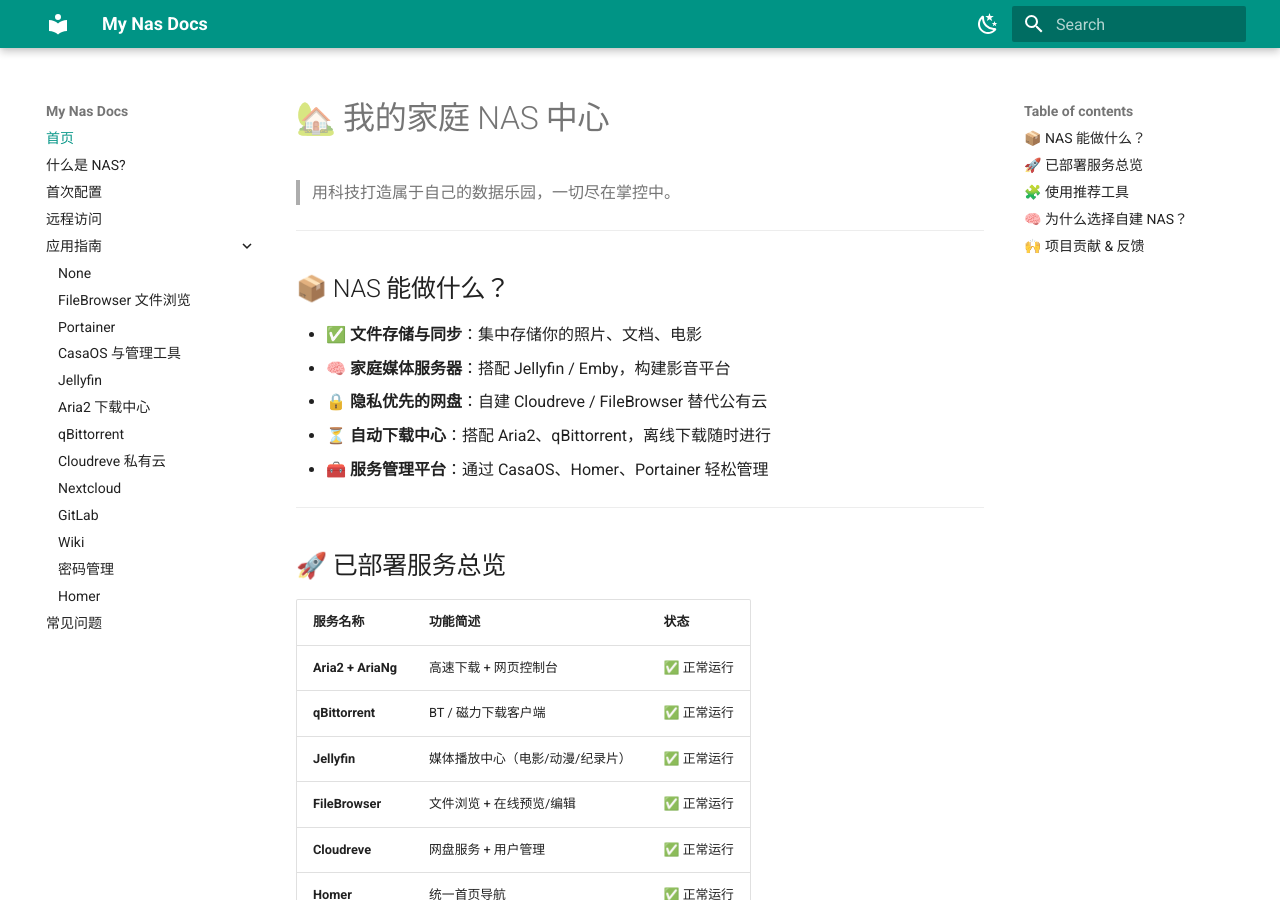
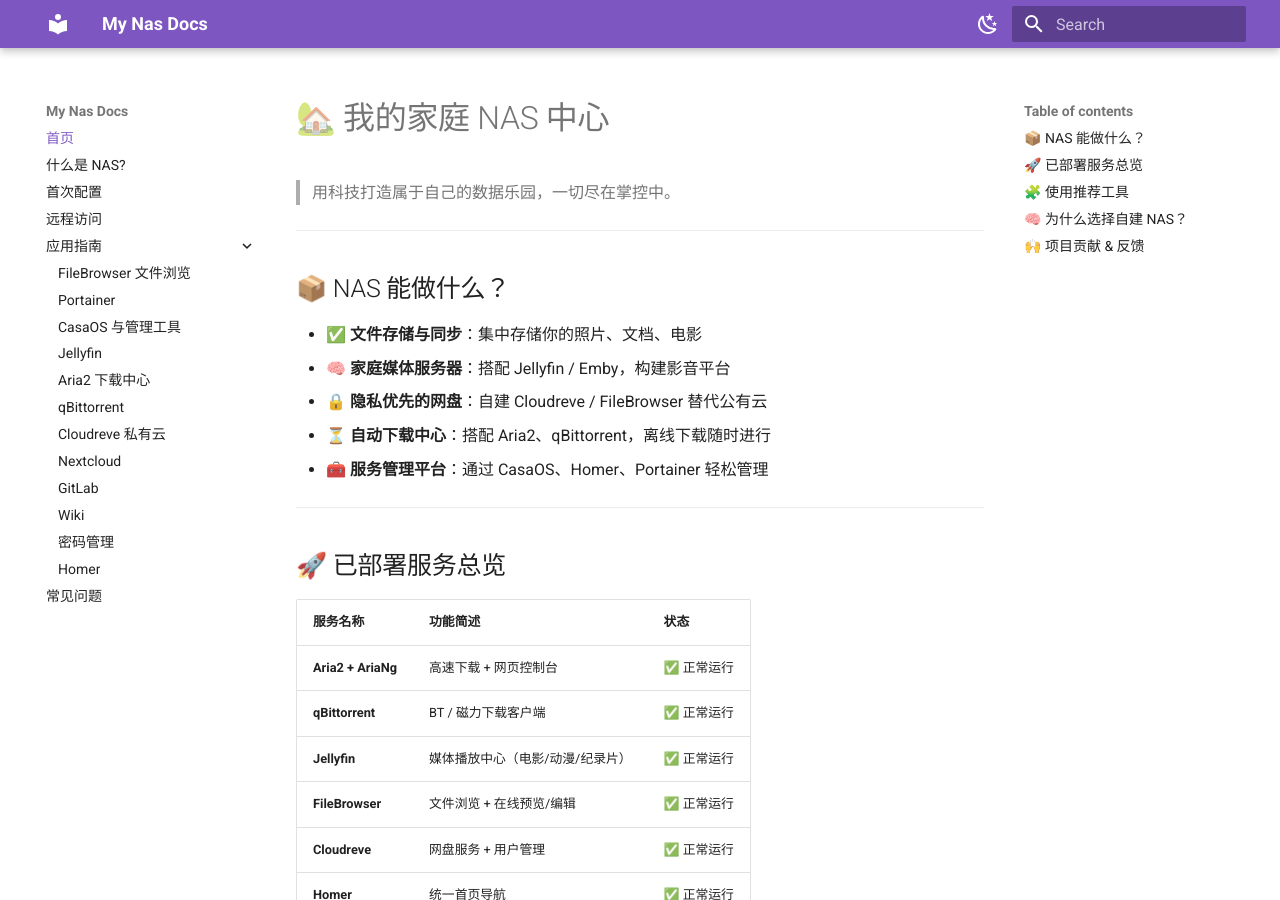
Before and after one commit to zhenda-hub/my-docker-files, an MkDocs documentation site: the page built from docs/index.md, in a window 1280 px wide and 900 px high. Built offline with MkDocs 1.6.1 and Material for MkDocs 9.7.7, drawn with Linux system fonts in a browser that asks for light colours.

Commit message:
update: settings

```diff
--- a/mkdocs.yml
+++ b/mkdocs.yml
@@ -27,7 +27,7 @@
   #   - VPN设置: advanced/vpn-setup.md
   #   - SSL证书: advanced/ssl-certificates.md
   - 应用指南:
-    - applications/index.md
+    # - applications/index.md
   # - 基础工具:
     - FileBrowser 文件浏览: applications/filebrowser.md
     - Portainer: applications/portainer.md
@@ -59,7 +59,7 @@
     # - navigation.tabs  # 顶部使用 Tab
     # - navigation.tabs.sticky  # 悬浮固定
     - navigation.expand  # 侧边栏默认展开
-    - navigation.indexes  # 侧边栏索引
+    # - navigation.indexes  # 侧边栏索引
     - navigation.path  # 面包屑导航
     - navigation.top  # 返回顶部
     - navigation.tracking  # 锚点跟踪
@@ -85,16 +85,16 @@
     #   accent: blue
     #   toggle:
     #     icon: material/weather-sunny
-    - scheme: default
-      primary: teal
-      accent: light-green
-      toggle:
-        icon: material/weather-night
-    - scheme: slate
-      primary: teal
-      accent: light-green
-      toggle:
-        icon: material/weather-sunny
+    # - scheme: default
+    #   primary: teal
+    #   accent: light-green
+    #   toggle:
+    #     icon: material/weather-night
+    # - scheme: slate
+    #   primary: teal
+    #   accent: light-green
+    #   toggle:
+    #     icon: material/weather-sunny
     - scheme: default
       primary: deep purple
       accent: purple
@@ -125,16 +125,16 @@
     #   accent: red
     #   toggle:
     #     icon: material/weather-sunny
-    - scheme: default
-      primary: grey
-      accent: cyan
-      toggle:
-        icon: material/weather-night
-    - scheme: slate
-      primary: grey
-      accent: cyan
-      toggle:
-        icon: material/weather-sunny
+    # - scheme: default
+    #   primary: grey
+    #   accent: cyan
+    #   toggle:
+    #     icon: material/weather-night
+    # - scheme: slate
+    #   primary: grey
+    #   accent: cyan
+    #   toggle:
+    #     icon: material/weather-sunny
 
         # icon: material/weather-night
         # icon: material/weather-sunny
```
